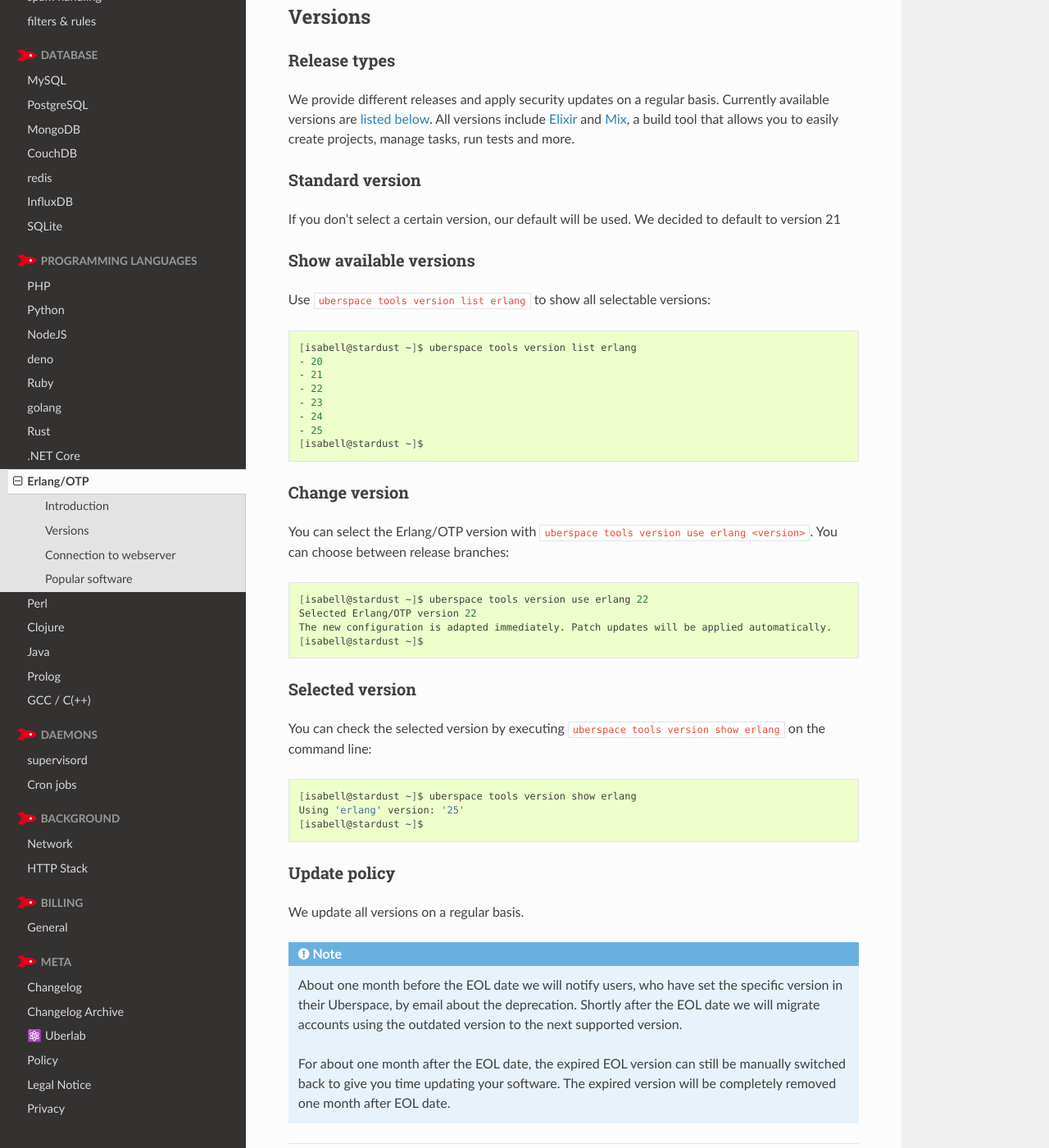
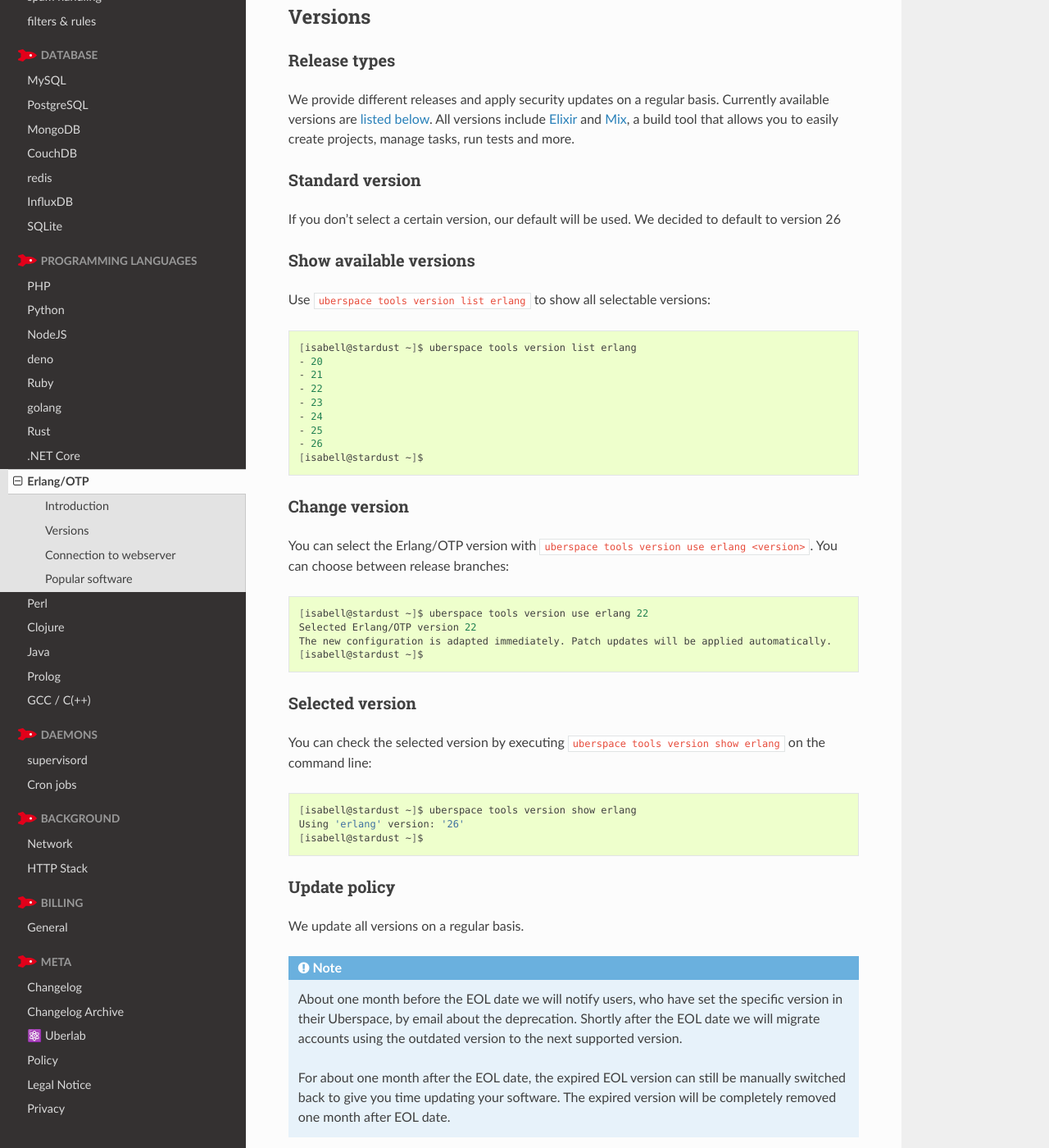
Before and after one commit to Uberspace/manual, a Sphinx documentation site: the page built from source/lang-erlang.rst, in a window 1280 px wide and 1400 px high, scrolled down 429 px. Shown: the whole window at 82% size. Built offline with Sphinx 7.4.7 and the Read the Docs theme 2.0.0, drawn with Linux system fonts in a browser that asks for light colours.

Commit message:
[7.15.9] add erlang 26

```diff
--- a/source/lang-erlang.rst
+++ b/source/lang-erlang.rst
@@ -25,7 +25,7 @@ We provide different releases and apply security updates on a regular basis. Cur
 
 Standard version
 ----------------
-If you don't select a certain version, our default will be used. We decided to default to version 21
+If you don't select a certain version, our default will be used. We decided to default to version 26
 
 Show available versions
 -----------------------
@@ -41,6 +41,7 @@ Use ``uberspace tools version list erlang`` to show all selectable versions:
   - 23
   - 24
   - 25
+  - 26
   [isabell@stardust ~]$
 
 .. _erlang-change-version:
@@ -64,7 +65,7 @@ You can check the selected version by executing ``uberspace tools version show e
 .. code-block:: bash
 
   [isabell@stardust ~]$ uberspace tools version show erlang
-  Using 'erlang' version: '25'
+  Using 'erlang' version: '26'
   [isabell@stardust ~]$
 
 Update policy
```
